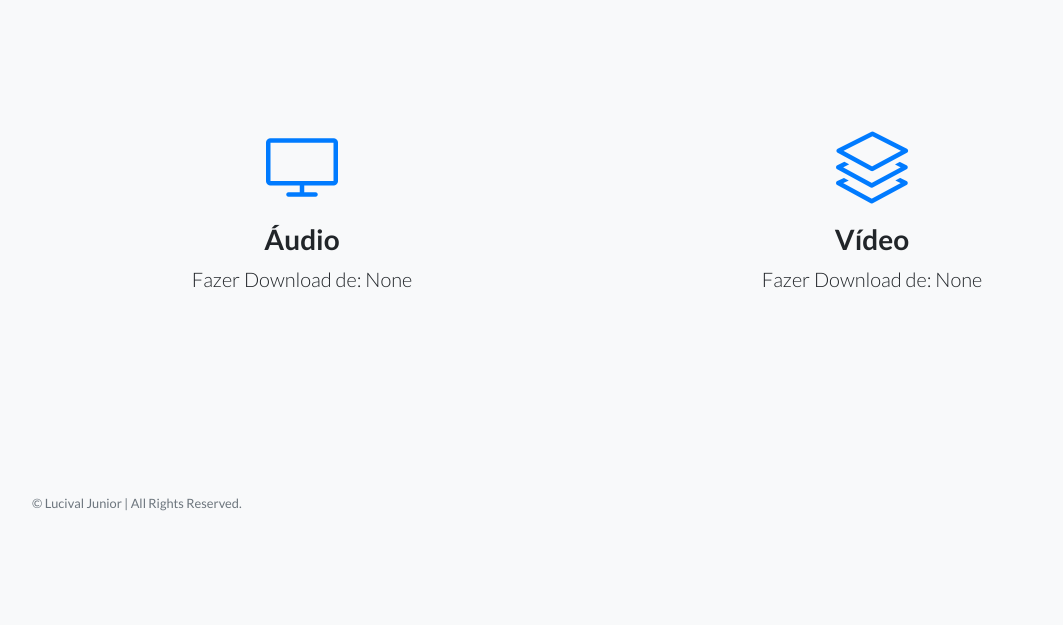
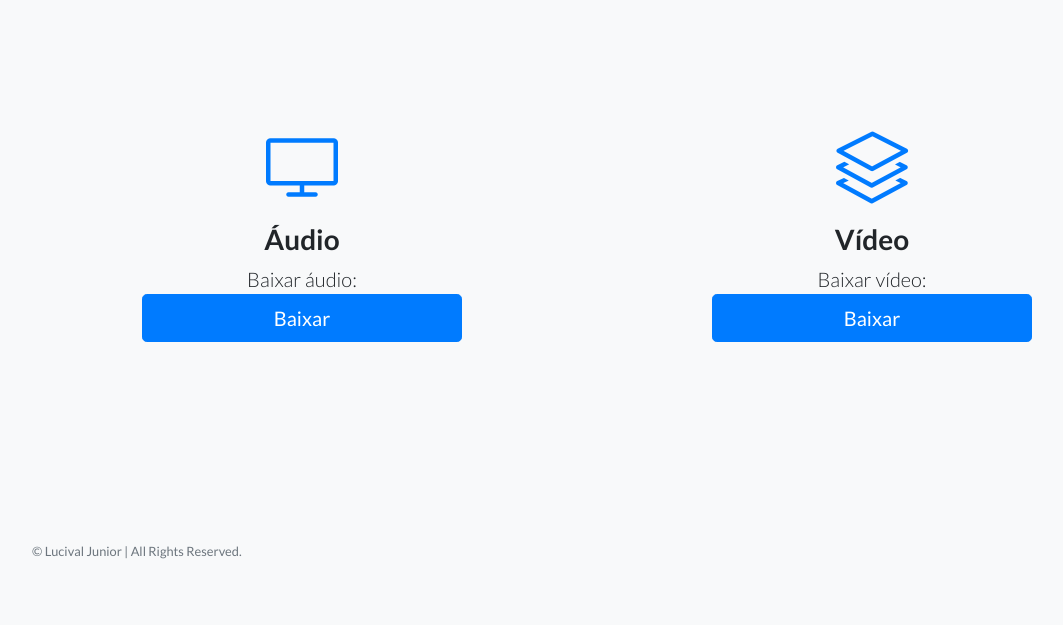
Before and after one commit to lucival-junior/Flask_avdownload, a Flask app: page / in a window 1280 px wide. Shown: the part 595-1220 px from the top of the page, without its empty margins (53-1116 px from the left). Before the commit the page ends 1106 px from the top, so only its background shows below. Run offline with Flask 2, Linux system fonts and the light colour scheme; some libraries are stand-ins or nearby versions.

Commit message:
download video concluído.

```diff
--- a/main.py
+++ b/main.py
@@ -1,45 +1,54 @@
 from flask import Flask, render_template, request
 from pytube import YouTube
 from flask import send_file
+from unicodedata import normalize
 import os
 import re
 
 
 app = Flask(__name__)
 
+def formata_nome_arquivo (nome_arquivo)-> str:
+    nome_arquivo = normalize('NFKD', nome_arquivo).encode('ASCII', 'ignore').decode('ASCII')
+    return nome_arquivo
+
 
 @app.route('/')
 def av_download():
-    resultado = None
-    nome_arquivo = None
+    nome_arquivo = ''
     url_tube = request.args.get('url')
     if url_tube:
         download(url_tube)
         yt = YouTube(url_tube)
         nome_arquivo = yt.title
-    return render_template('index.html', resultado=resultado, audio_donwload=nome_arquivo, video_donwload=nome_arquivo)
+    return render_template('index.html',  audio_donwload=nome_arquivo, video_donwload=nome_arquivo)
 
 
 def download(url_tube):
     yt = YouTube(url_tube)
     nome_arquivo = yt.title
-    nome_arquivo_formatado = re.sub('[^a-zA-Z0-9 \\\]', '', nome_arquivo)
+    nome_arquivo_formatado = formata_nome_arquivo(nome_arquivo)
+
     filtro_video = yt.streams.filter(progressive=True, file_extension='mp4')
     filtro_video.first().download(output_path='file_temp_video/', filename=nome_arquivo_formatado)
 
     filtro_audio = yt.streams.filter(only_audio=True, mime_type='audio/mp4')
-
     filtro_audio.first().download(output_path='file_temp_audio/', filename=nome_arquivo_formatado)
     path_mp4 = 'file_temp_audio/' + nome_arquivo_formatado + '.mp4'
     path_mp3 = 'file_temp_audio/' + nome_arquivo_formatado + '.mp3'
     os.rename(path_mp4, path_mp3)
-    link_download_file(path_mp3, path_mp4)
-
 
 
 @app.route('/download')
 def link_download_file():
-    return send_file('file_temp_video/DJ Guuga e DJ Ivis  Volta Beb Volta Nenm VideoClipe Oficial.mp4', as_attachment=True)
+    midia = request.args.get('midia')
+    nome_midia = request.args.get('nome_midia')
+    nome_midia = formata_nome_arquivo(nome_midia)
+    if midia =='audio':
+        return send_file('file_temp_audio\\' + nome_midia + '.mp3', as_attachment=True)
+    else:
+        return send_file('file_temp_video\\' + nome_midia + '.mp4', as_attachment=True)
+
 
 
 if __name__ == '__main__':
--- a/templates/index.html
+++ b/templates/index.html
@@ -55,14 +55,16 @@
                                 <i class="icon-screen-desktop m-auto text-primary"></i>
                             </div>
                             <h3>Áudio</h3>
-                            <p class="lead mb-0">Fazer Download de: {{ audio_donwload }} </p>
+                            <p class="lead mb-0">Baixar áudio: {{ audio_donwload }} </p>
+                            <p> <a href="/download?midia=audio&nome_midia={{ audio_donwload }}" class="btn btn-block btn-lg btn-primary" role="button">Baixar</a> </p>
                         </div>
                     </div>
                     <div class="col-lg-6">
                         <div class="features-icons-item mx-auto mb-5 mb-lg-0 mb-lg-3">
                             <div class="features-icons-icon d-flex"><i class="icon-layers m-auto text-primary"></i></div>
                             <h3>Vídeo</h3>
-                            <p class="lead mb-0">Fazer Download de: {{ video_donwload }} </p>
+                            <p class="lead mb-0">Baixar vídeo: {{ video_donwload }}</p>
+                            <p> <a href="/download?midia=video&nome_midia={{ video_donwload }}" class="btn btn-block btn-lg btn-primary" role="button">Baixar</a> </p>
                         </div>
                     </div>
                 </div>
```
